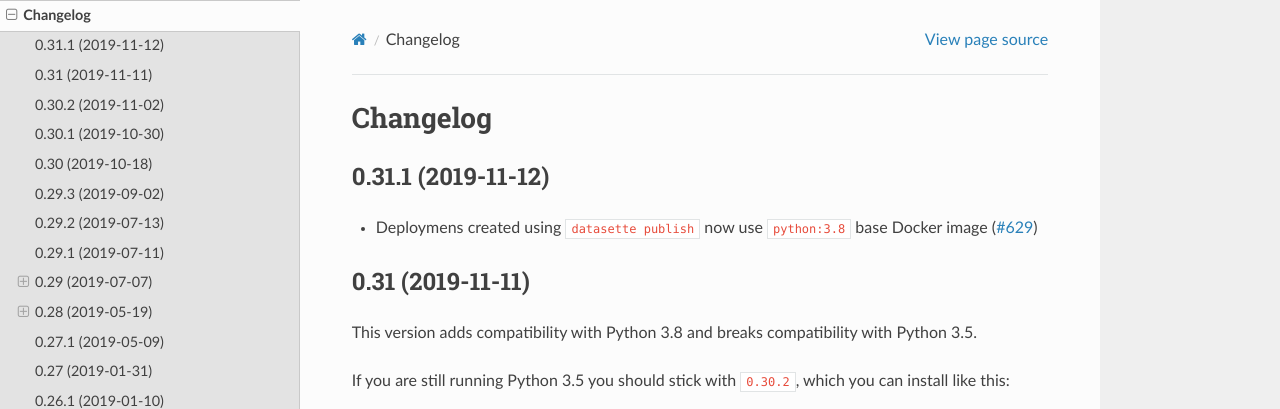
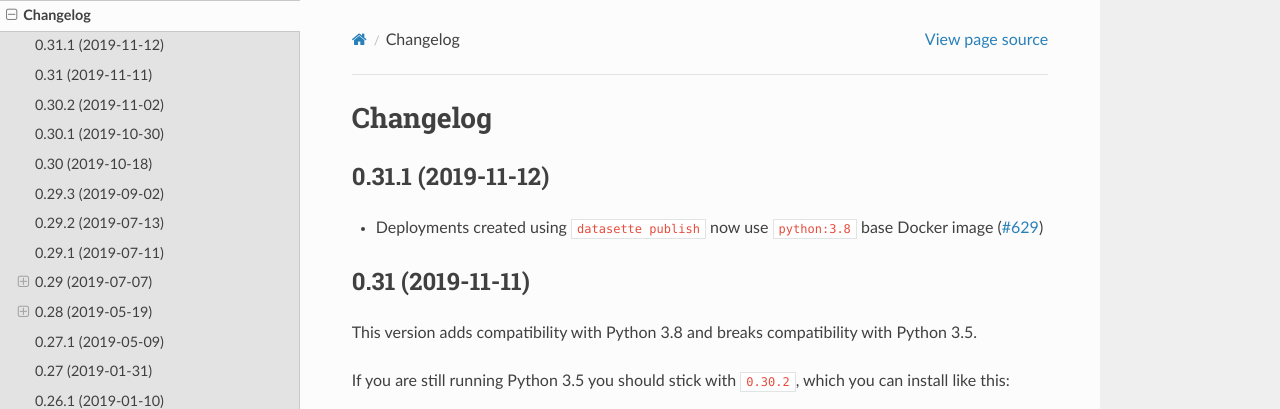
Before and after one commit to simonw/datasette, a Sphinx documentation site: the page built from docs/changelog.rst, in a window 1280 px wide and 900 px high. Shown: the top 409 px of the window. Built offline with Sphinx 7.4.7 and the Read the Docs theme 2.0.0, drawn with Linux system fonts in a browser that asks for light colours.

Commit message:
Fixed typo in release notes

```diff
--- a/docs/changelog.rst
+++ b/docs/changelog.rst
@@ -9,7 +9,7 @@
 0.31.1 (2019-11-12)
 -------------------
 
-- Deploymens created using ``datasette publish``  now use ``python:3.8`` base Docker image (`#629 <https://github.com/simonw/datasette/pull/629>`__)
+- Deployments created using ``datasette publish``  now use ``python:3.8`` base Docker image (`#629 <https://github.com/simonw/datasette/pull/629>`__)
 
 .. _v0_31:
 
```
